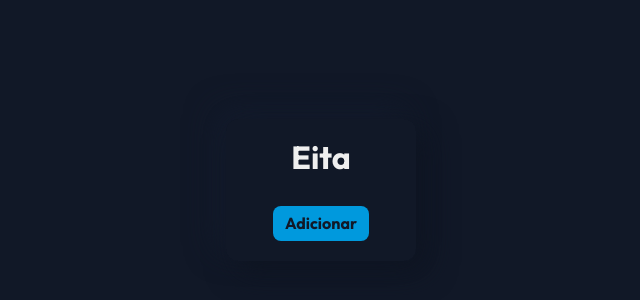
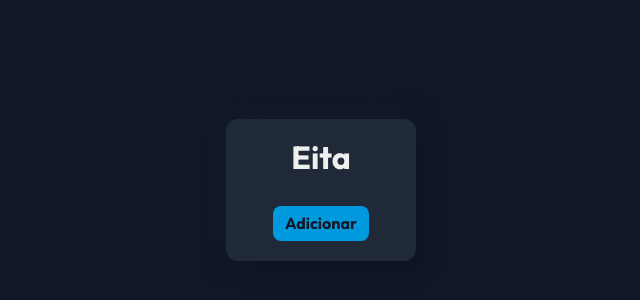
Before and after one commit to Guilherme-Silva0/tests, a React (Vite) app in the folder itcss/: page / in a window 1280 px wide. Shown: the part 210-510 px from the top of the page, without its empty margins (319-959 px from the left). Built offline with nearby package versions, Linux system fonts and the light colour scheme.

Commit message:
adicionando nova cor

```diff
--- a/itcss/src/styles/settings/colors.css
+++ b/itcss/src/styles/settings/colors.css
@@ -2,4 +2,5 @@
   --color-negative: #111827;
   --color-zero: #efefef;
   --color-fist: #0099dd;
+  --color-second: #1f2937;
 }
```
